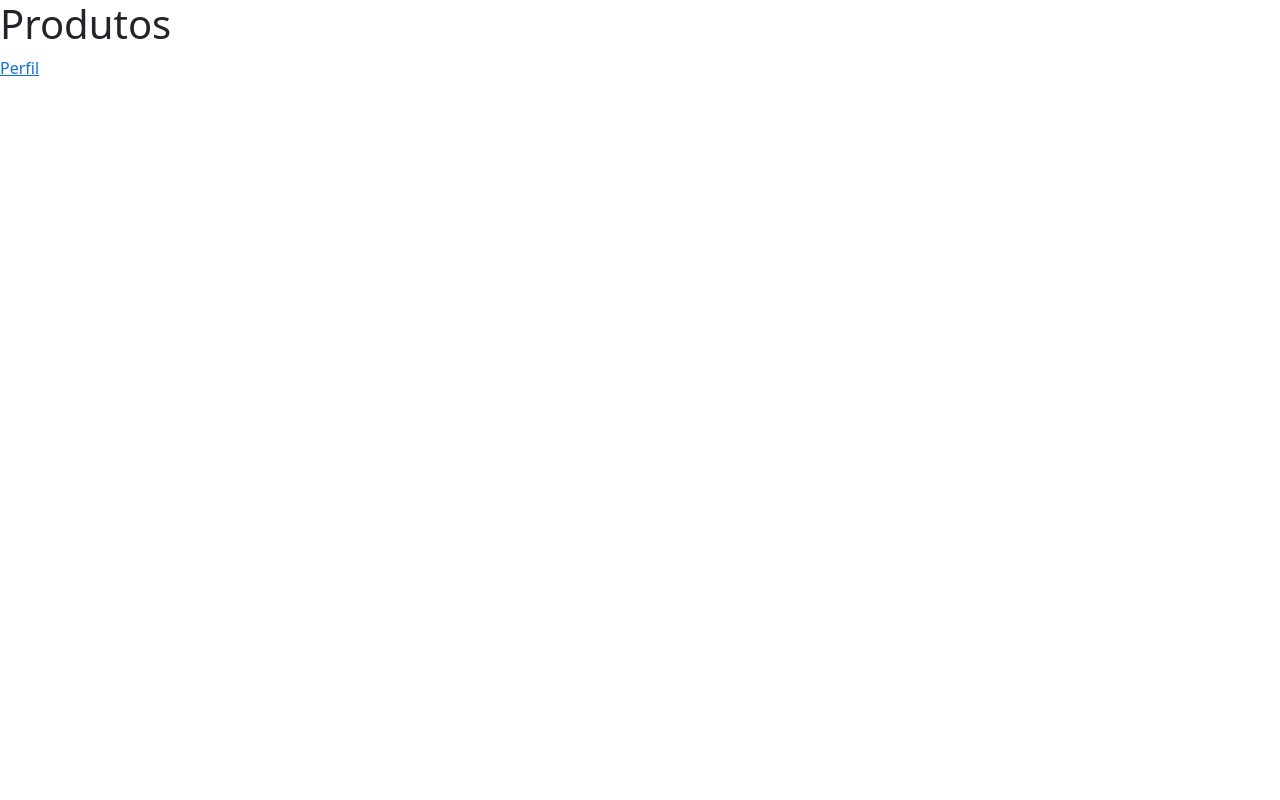
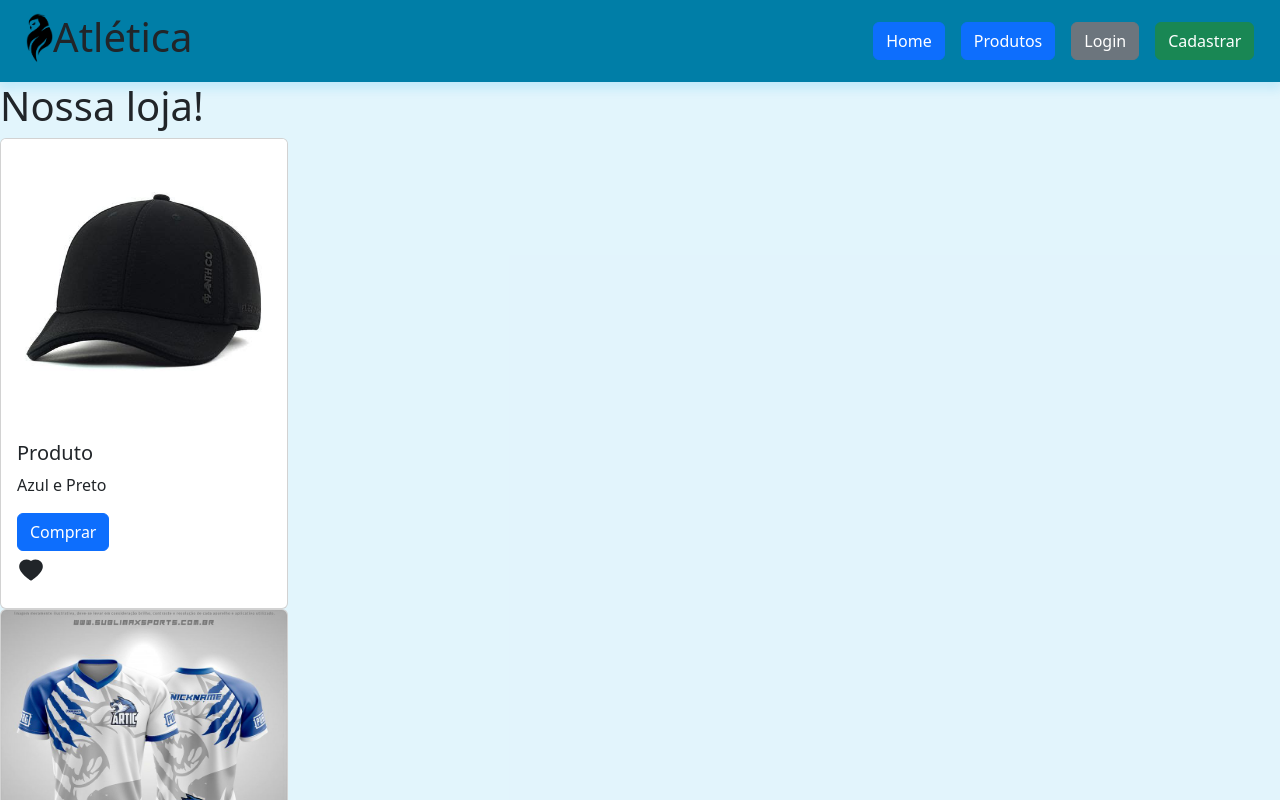
Before and after one commit to arthurj-alves/FrontPS-CPE, a React (Create React App) app in the folder pagina-atletica/: page /produtos in a window 1280 px wide. Shown: the top 800 px of the page. Built offline with nearby package versions, Linux system fonts and the light colour scheme.

Commit message:
Atualizações no Header
header e global.css atualizados

```diff
--- a/pagina-atletica/src/App.js
+++ b/pagina-atletica/src/App.js
@@ -5,7 +5,6 @@ import "./global.css"
 
 
 function App(){
-
   return <Rota/>
 }
 
--- /dev/null
+++ b/pagina-atletica/src/Components/Cards/Cards.js
@@ -0,0 +1,23 @@
+import React from 'react';
+import Button from 'react-bootstrap/Button';
+import Card from 'react-bootstrap/Card';
+import { AiFillHeart } from 'react-icons/ai'
+import './Cards.css';
+
+function Cards(props) {
+  return (
+    <Card style={{ width: '18rem' }}>
+      <Card.Img variant="top" src={props.produto.imagem}/>
+      <Card.Body>
+        <Card.Title>Produto</Card.Title>
+        <Card.Text>
+            {props.produto.descricao}
+        </Card.Text>
+        <Button variant="primary">Comprar</Button>
+        <h3><AiFillHeart /></h3>
+      </Card.Body>
+    </Card>
+  );
+}
+
+export default Cards;
--- a/pagina-atletica/src/Components/Header/Header.css
+++ b/pagina-atletica/src/Components/Header/Header.css
@@ -1,10 +1,14 @@
 header{
     flex: 1;
-    background: #fff;
-    padding: 1% 5%;
+    background: #007EA7;
+    padding: 1% 2%;
 
     display: flex;
     justify-content:  space-between;
+
+    -webkit-box-shadow: 0px 5px 10px 2px rgba(0,168,232,0.15);
+    -moz-box-shadow: 0px 5px 10px 2px rgba(0,168,232,0.15);
+    box-shadow: 0px 5px 10px 2px rgba(0,168,232,0.15);
 }
 
 header svg {
@@ -14,18 +18,22 @@ header svg {
 header .header_logo_container{
     display: flex;
     align-items: center;
+
+}
+
+.logoNome{
+    display: flex;
+    justify-content: space-between;
+
 }
 
 .header_logo{
-    color: #2b2b2d;
-    font-weight: normal;
-    font-size: 30px;
-    display: flex;
-    justify-content: flex-start;
+    height: 50px;
 }
 
 header nav ul {
     list-style: none;
+    justify-content: space-around;
     display: flex;
     height: 100%;
 }
--- a/pagina-atletica/src/Components/Header/Header.js
+++ b/pagina-atletica/src/Components/Header/Header.js
@@ -20,7 +20,10 @@ function Header(){
   return (
     <header>
       <div className='header_logo_container'>
-        <h2 className='header_logo'>Atlética</h2>
+        <div className='logoNome'>
+        <img className='header_logo' src='./images/LogoAtlética.png'/>
+        <h1>Atlética</h1>
+        </div>
         <FiMenu size={24} onClick={() => {
           setMenuOpen(!menuOpen)
         }}/>
@@ -41,12 +44,12 @@ function Header(){
           <li><Button
           onClick={() => {
             Navigate('/login');
-          }}variant="primary">Login</Button>{' '}</li>
+          }}variant="secondary">Login</Button>{' '}</li>
 
           <li><Button
           onClick={() => {
             Navigate('/cadastro');
-          }}variant="secondary">Cadastrar</Button>{' '}</li>
+          }}variant="success">Cadastrar</Button>{' '}</li>
 
         </ul>
       </nav>
--- a/pagina-atletica/src/Pages/Produtos/Produtos.js
+++ b/pagina-atletica/src/Pages/Produtos/Produtos.js
@@ -1,11 +1,30 @@
 import React from "react";
+import Header from "../../Components/Header/Header";
+import Cards from "../../Components/Cards/Cards";
 import { Link } from "react-router-dom";
+
+
+const bone = {
+    nome: "Boné",
+    descricao: "Azul e Preto",
+    imagem: "./images/bone.jpg",
+};
+
+const blusa = {
+    nome: "Blusa da Atlética",
+    descricao: "G, M, P e PP",
+    imagem: "./images/blusa.jpg"
+}
 
 function Perfil(){
     return (
         <div>
-            <h1>Produtos</h1>
-            <Link to="/perfil">Perfil</Link>
+        <Header/>
+            <h1>Nossa loja!</h1>
+            <div className="produtos">
+                <Cards produto={bone}/>
+                <Cards produto={blusa}/>
+            </div>
         </div>
     )
 }
--- a/pagina-atletica/src/global.css
+++ b/pagina-atletica/src/global.css
@@ -8,5 +8,6 @@
 html,
 body,
 div#root{
-    height: 100%;
+    background-color: #00a6e80a;
+    height: auto;
 }
```
Also changed, not shown: pagina-atletica/src/Components/Header/HeaderHaniel.js (deleted, +0 -40 lines), pagina-atletica/public/images/blusa.jpg (added), pagina-atletica/public/images/bone.jpg (added), pagina-atletica/src/Components/Cards/Cards.css (added).
